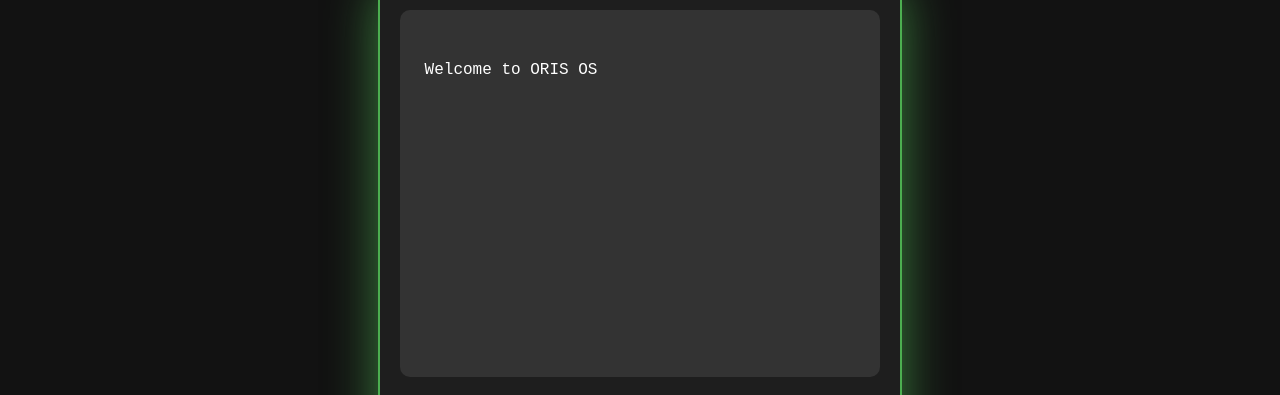
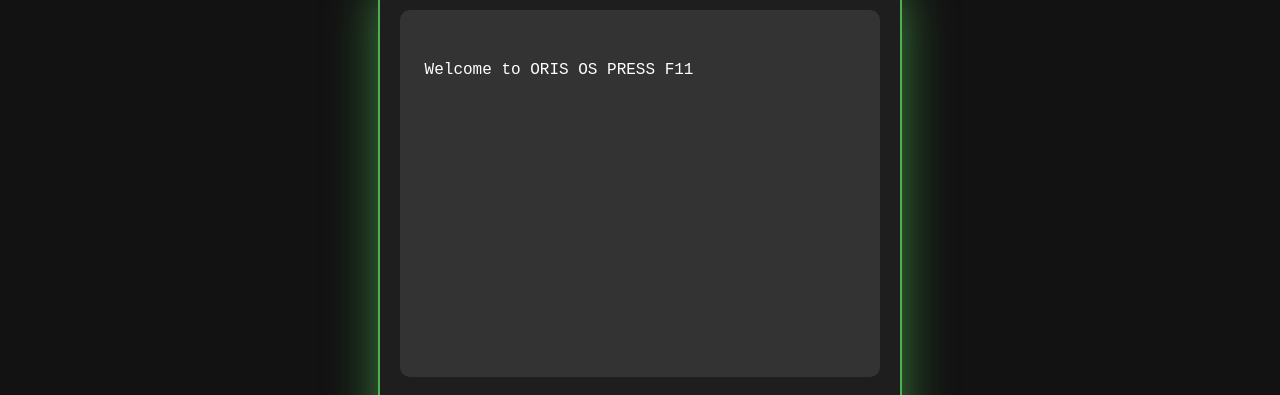
Before and after one commit to NSCSUPORT/ORIS-v1, a plain HTML site: page index.html in a window 1280 px wide. Shown: the part 159-554 px from the top of the page. Drawn offline with Linux system fonts and the light colour scheme.

Commit message:
Update index.html

```diff
--- a/index.html
+++ b/index.html
@@ -152,7 +152,7 @@
 
     <div class="chat-container">
         <div class="chat-box" id="terminal">
-            <div id="terminalOutput"> Welcome to ORIS OS </div>
+            <div id="terminalOutput"> Welcome to ORIS OS PRESS F11 </div>
         </div>
         <div class="input-container">
             <span>$</span>
```
